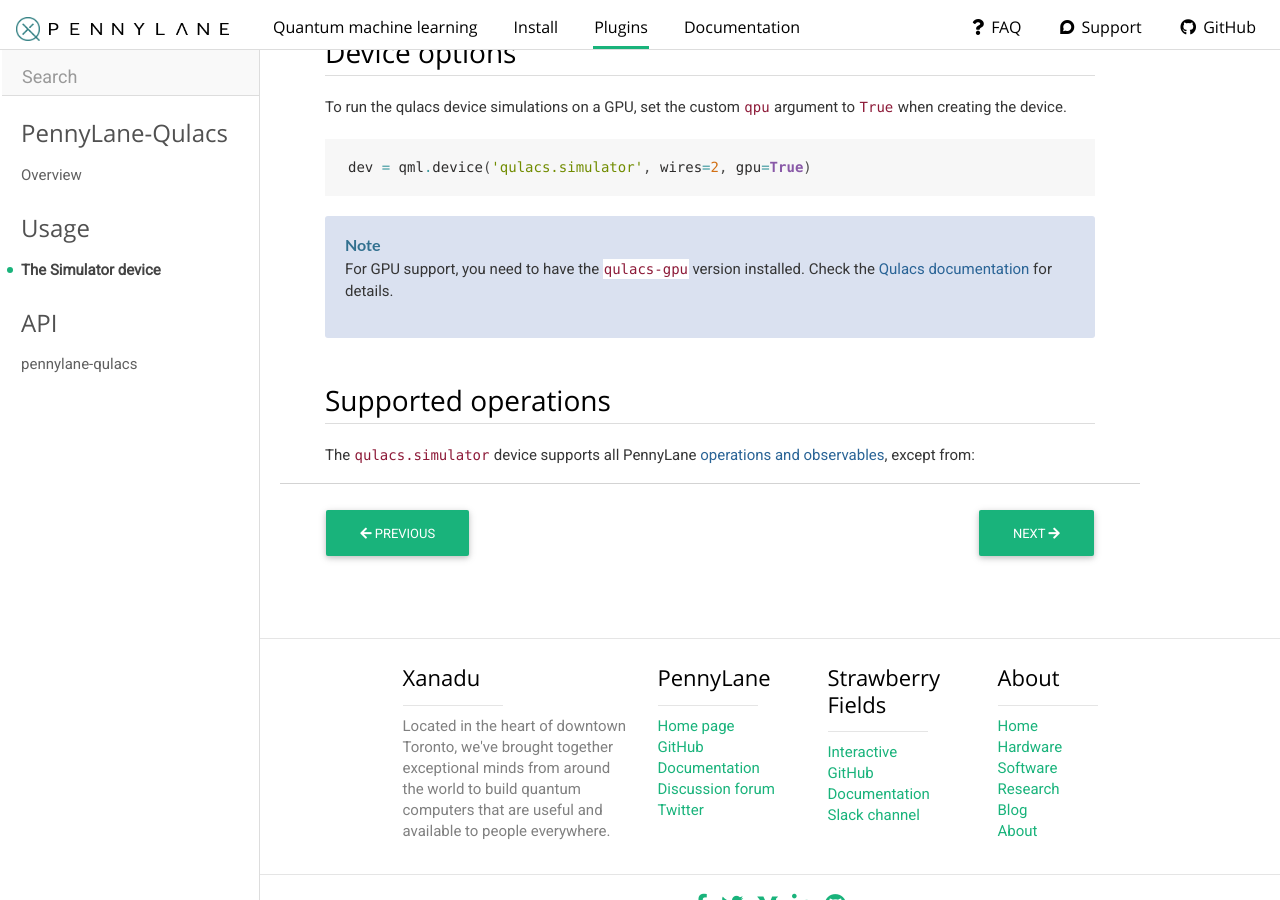
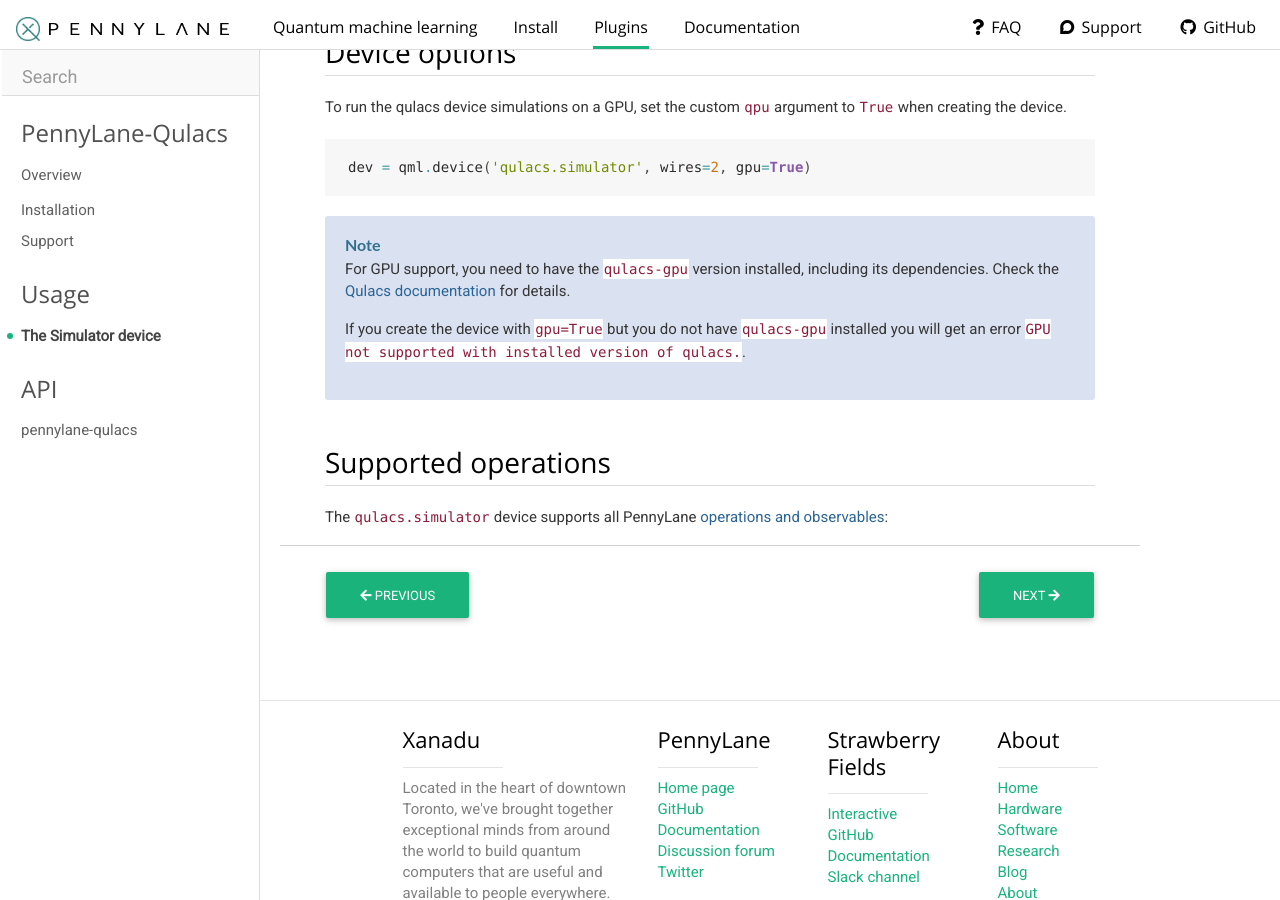
Before and after one commit to PennyLaneAI/pennylane-qulacs, a Sphinx documentation site: the page built from doc/devices/simulator.rst, in a window 1280 px wide and 900 px high, scrolled down 779 px. Built offline with Sphinx 7.4.7, drawn with Linux system fonts in a browser that asks for light colours; nearby versions of some CDN libraries.

Commit message:
include benchmarks

```diff
--- a/doc/devices/simulator.rst
+++ b/doc/devices/simulator.rst
@@ -40,11 +40,15 @@
 
 .. note::
 
-    For GPU support, you need to have the ``qulacs-gpu`` version installed. Check the
+    For GPU support, you need to have the ``qulacs-gpu`` version installed, including its dependencies. Check the
     `Qulacs documentation <http://docs.qulacs.org/en/latest/intro/1_install.html>`_  for details.
+
+    If you create the device with ``gpu=True`` but you do not have ``qulacs-gpu`` installed you will get an error
+    ``GPU not supported with installed version of qulacs.``.
+
 
 Supported operations
 ~~~~~~~~~~~~~~~~~~~~
 
 The ``qulacs.simulator`` device supports all PennyLane
-`operations and observables <https://pennylane.readthedocs.io/en/stable/introduction/operations.html>`_, except from:
+`operations and observables <https://pennylane.readthedocs.io/en/stable/introduction/operations.html>`_:
--- a/doc/index.rst
+++ b/doc/index.rst
@@ -31,6 +31,10 @@
 
         <div style='clear:both'></div>
         </br>
+
+.. include:: ../README.rst
+  :start-after:	benchmarks-start-inclusion-marker-do-not-remove
+  :end-before: benchmarks-end-inclusion-marker-do-not-remove
 
 Tutorials
 ~~~~~~~~~
--- a/setup.py
+++ b/setup.py
@@ -6,7 +6,7 @@
 with open('./pennylane_qulacs/__init__.py') as f:
     version, = re.findall('__version__ = \'(.*)\'', f.read())
 
-with open('README.md', 'r') as f:
+with open('README.rst', 'r') as f:
     long_description = f.read()
 
 setup(
```
Also changed, not shown: README.rst (renamed from README.md, +19 -5 lines), 1 other file.
